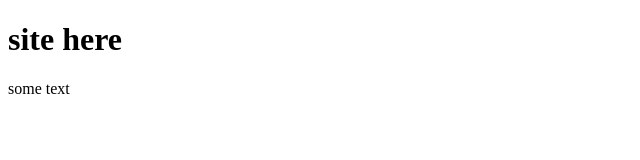
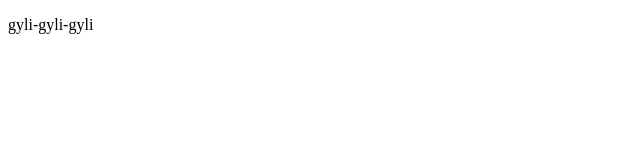
Before and after one commit to Cacady/site, a plain HTML site: page index.html in a window 1280 px wide. Shown: the whole page, without its empty margins (0-640 px from the left). Drawn offline with Linux system fonts and the light colour scheme.

Commit message:
third commit

```diff
--- a/index.html
+++ b/index.html
@@ -6,7 +6,7 @@
 	<link rel="stylesheet" type="text/css" href="css/style.css">
 </head>
 <body>
-	<h1>site here</h1>
-	<p>some text</p>
+
+	<p>gyli-gyli-gyli</p>
 </body>
 </html>
```
